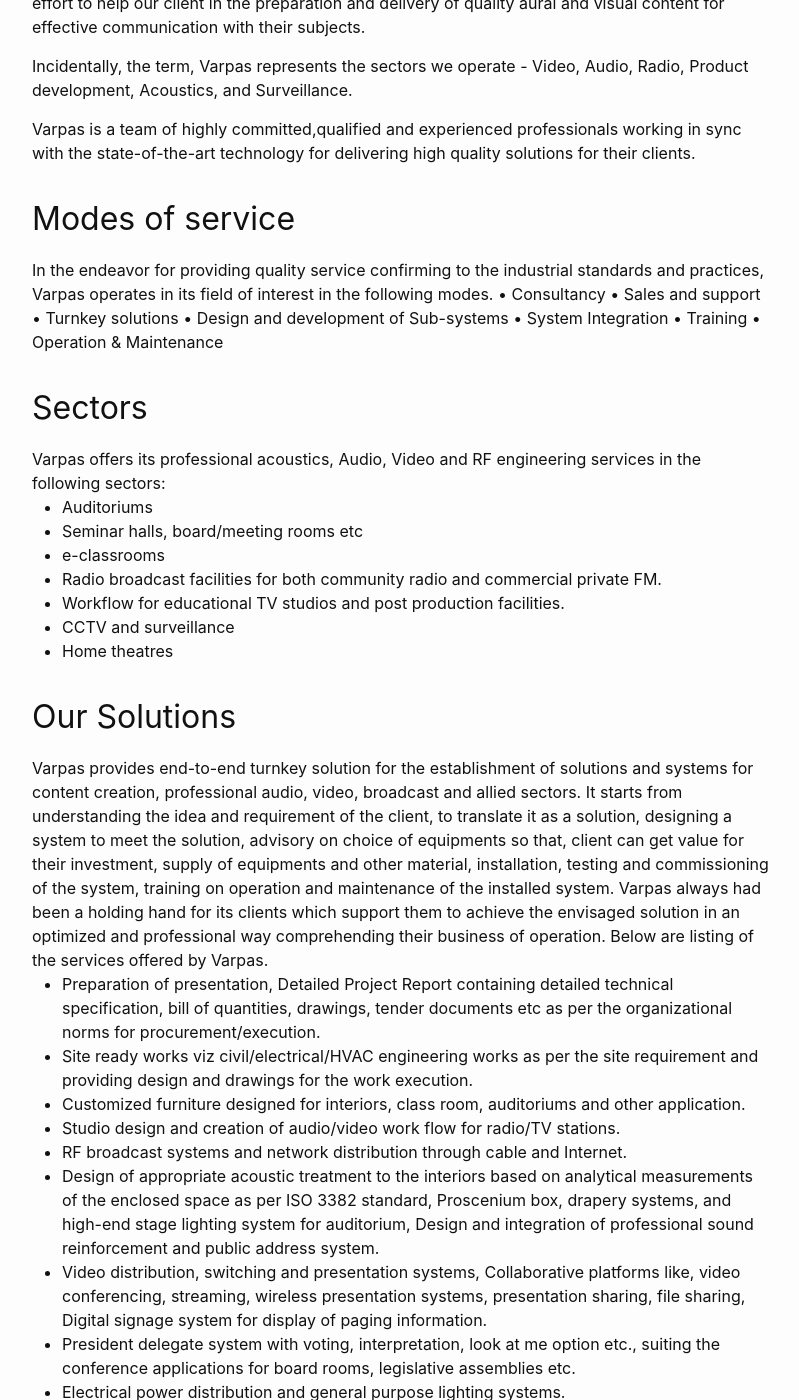
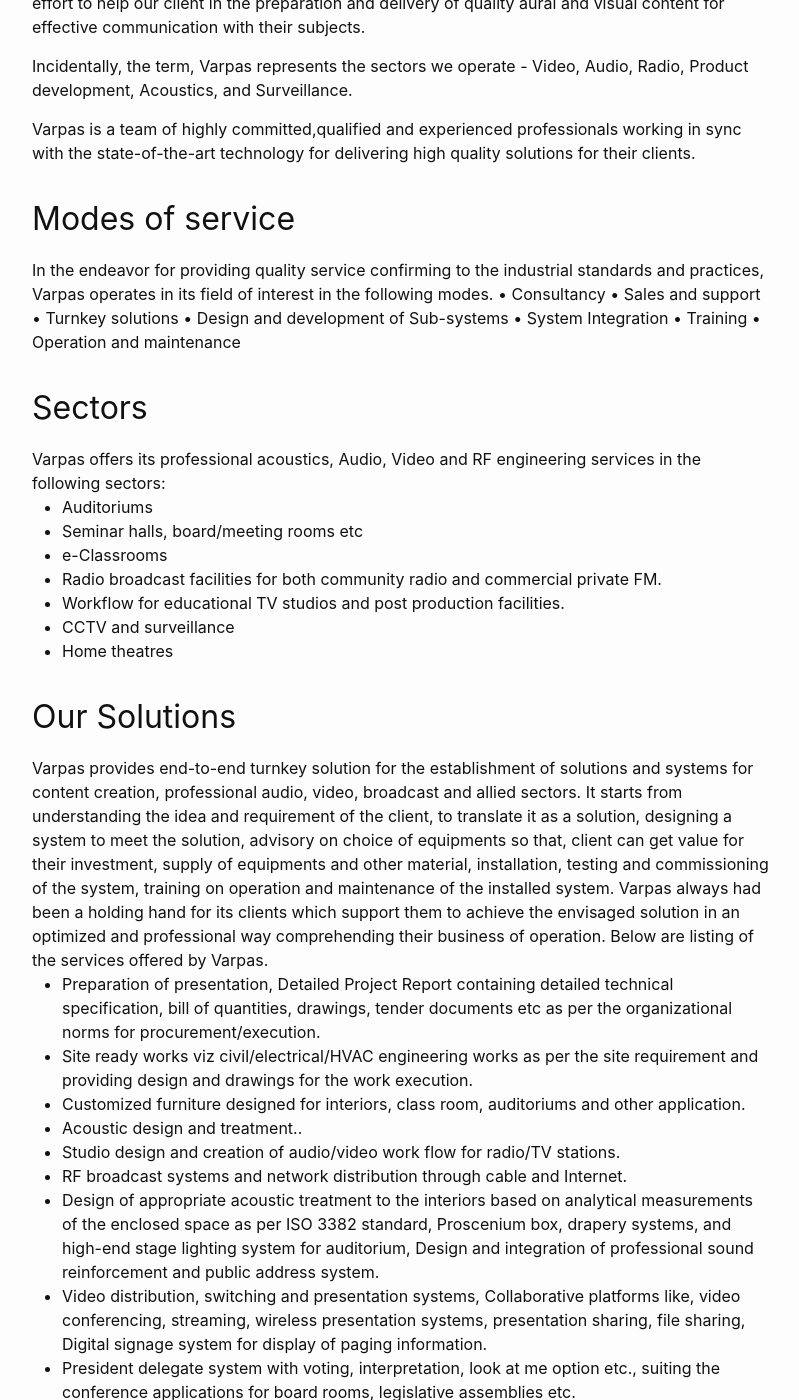
Before and after one commit to VarpasMedia/VarpasMedia.github.io, a Jekyll site: the page built from index.md, in a window 1280 px wide and 1400 px high, scrolled down 212 px. Shown: the whole window, without its empty margins (238-1037 px from the left). Built offline with Jekyll 4.4.1, drawn with Linux system fonts in a browser that asks for light colours; some of the changed text lies outside the part shown.

Commit message:
Update home.html

```diff
--- a/_layouts/home.html
+++ b/_layouts/home.html
@@ -28,7 +28,7 @@ layout: default
       •	Consultancy				•	Sales and support
       •	Turnkey solutions			•	Design and development of Sub-systems
       •	System Integration		•	Training
-      •	Operation & Maintenance
+      •	Operation and maintenance
 
     </div>
 
@@ -38,8 +38,9 @@ layout: default
 <ul>
 <li>Auditoriums</li>
 <li>Seminar halls, board/meeting rooms etc</li>
-<li>e-classrooms</li>
+<li>e-Classrooms</li>
 <li>Radio broadcast facilities for both community radio and commercial private FM.</li>
+<Internet radio and podcasting/li>
 <li>Workflow for educational TV studios and post production	 facilities.</li>
 <li>CCTV and surveillance</li>
 <li>Home theatres</li>
@@ -55,6 +56,7 @@ Varpas always had been a holding hand for its clients which support them to achi
 <li>Preparation of presentation, Detailed Project Report containing detailed technical specification, bill of quantities, drawings, tender documents etc as per the organizational norms for procurement/execution.</li>
 <li>Site ready works viz civil/electrical/HVAC engineering works as per the site requirement and providing design and drawings for the work execution.</li>
 <li>Customized furniture designed for interiors, class room, auditoriums and other application.</li>
+<li> Acoustic design and treatment..</li>
 <li>Studio design and creation of audio/video work flow for radio/TV stations.</li>
 <li>RF broadcast systems and network distribution through cable and Internet.</li>
 <li>Design of appropriate acoustic treatment to the interiors based on analytical measurements of the enclosed space as per ISO 3382 standard, Proscenium box, drapery systems, and high-end stage lighting system for auditorium, Design and integration of professional sound reinforcement and public address system.</li>
@@ -62,6 +64,7 @@ Varpas always had been a holding hand for its clients which support them to achi
 <li>President delegate system with voting, interpretation, look at me option etc., suiting the conference applications for board rooms, legislative assemblies etc.</li>
 <li>Electrical power distribution and general purpose lighting systems.</li>
 <li>Advisory on Government policy on Radio/TV broadcasting and distribution by satellite/Cable, guidance in licensing process etc.</li>
+<li>Thir party inspection and documentation for works of above nature</li>
 <ul>
     </div>
 
```
